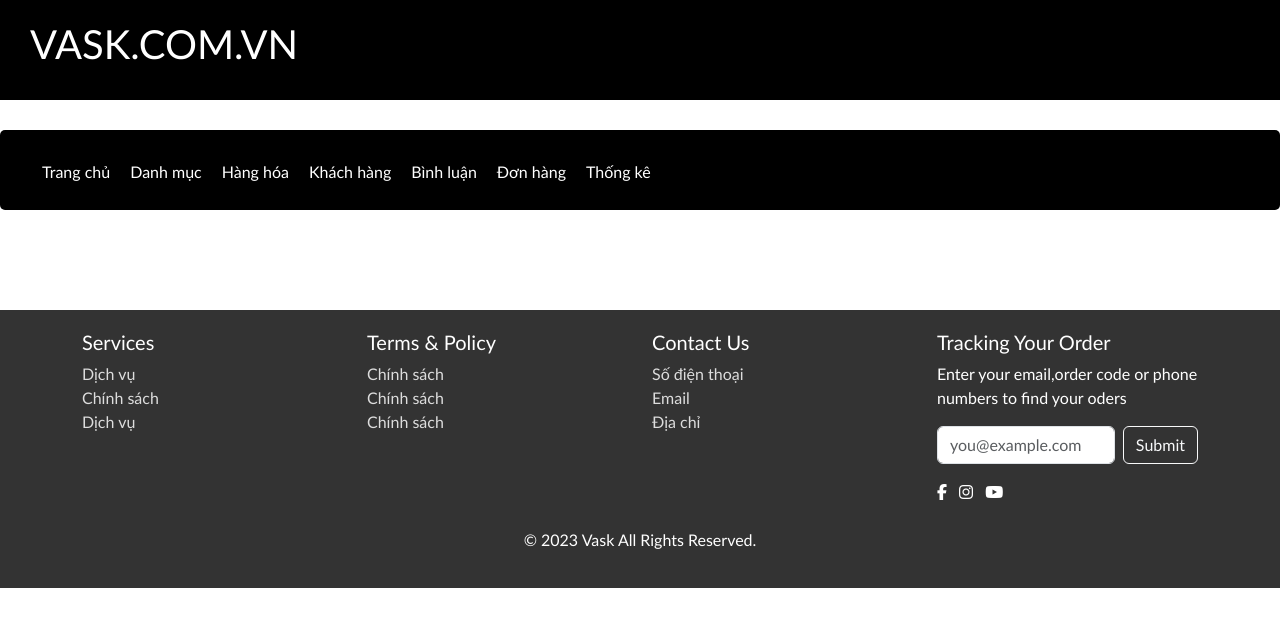
After one commit to vikhoa911/Duan, a PHP site: page /admin/index.html in a window 1280 px wide. The commit adds this page. Shown: the top 627 px of the page. Run offline with PHP 8.4, Linux system fonts and the light colour scheme; some libraries are stand-ins or nearby versions.

Commit message:
Vinh đáp

```diff
--- /dev/null
+++ b/admin/index.html
@@ -0,0 +1,81 @@
+<!DOCTYPE html>
+<html lang="en">
+<head>
+    <meta charset="UTF-8">
+    <meta name="viewport" content="width=device-width, initial-scale=1.0">
+    <title>Admin</title>
+    <link rel="stylesheet" href="path/to/font-awesome/css/font-awesome.min.css">
+    <link rel="stylesheet" href="https://cdnjs.cloudflare.com/ajax/libs/font-awesome/6.0.0-beta3/css/all.min.css">
+    <link href="https://cdn.jsdelivr.net/npm/bootstrap@5.3.0-alpha1/dist/css/bootstrap.min.css" rel="stylesheet">
+    <script src='https://kit.fontawesome.com/a076d05399.js' crossorigin='anonymous'></script>
+    <link rel="stylesheet" href="../views/css/styleadmin.css">
+</head>
+<body>
+    <!-- Header -->
+
+        <div class="headeradmin">
+           <h1>VASK.COM.VN</h1>
+        </div>
+    <!-- Nav -->
+    <div class="menu">
+        <ul>
+            <li><a href="index.php">Trang chủ</a></li>
+            <li><a href="index.php?act=listdm">Danh mục</a></li>
+            <li><a href="index.php?act=listsp">Hàng hóa</a></li>
+            <li><a href="index.php?act=dskh">Khách hàng</a></li>
+            <li><a href="index.php?act=dsbl">Bình luận</a></li>
+            <li><a href="index.php?act=listbill">Đơn hàng</a></li>
+            <li><a href="index.php?act=thongke">Thống kê</a></li>
+        </ul>
+    </div>
+
+    <!-- footer-->
+
+<footer class="footer">
+    <div class="container">
+        <div class="row">
+            <div class="col-md-3">
+                <h5>Services</h5>
+                <ul class="list-unstyled">
+                    <li><a href="#">Dịch vụ</a></li>
+                    <li><a href="#">Chính sách</a></li>
+                    <li><a href="#">Dịch vụ</a></li>
+                </ul>
+            </div>
+            <div class="col-md-3">
+                <h5>Terms & Policy</h5>
+                <ul class="list-unstyled">
+                    <li><a href="#">Chính sách</a></li>
+                    <li><a href="#">Chính sách</a></li>
+                    <li><a href="#">Chính sách</a></li>
+                </ul>
+            </div>
+            <div class="col-md-3">
+                <h5>Contact Us</h5>
+                <ul class="list-unstyled">
+                    <li><a href="#">Số điện thoại</a></li>
+                    <li><a href="#">Email</a></li>
+                    <li><a href="#">Địa chỉ</a></li>
+                </ul>
+            </div>
+            <div class="col-md-3">
+                <h5>Tracking Your Order</h5>
+                <p>Enter your email,order code or phone numbers to find your oders</p>
+                <form class="d-flex">
+                    <input type="email" class="form-control me-2" placeholder="you@example.com">
+                    <button class="btn btn-outline-light">Submit</button>
+                </form>
+                <div class="social-icons mt-3">
+                    <a href="#" class="text-white me-2"><i class="fa fa-facebook"></i></a>
+                    <a href="#" class="text-white me-2"><i class="fa fa-instagram"></i></a>
+                    <a href="#" class="text-white"><i class="fa fa-youtube"></i></a>
+                </div>
+            </div>
+        </div>
+        <div class="text-center mt-4">
+            <p>&copy; 2023 Vask All Rights Reserved.</p>
+        </div>
+    </div>
+</footer>
+</body>
+</html>
--- /dev/null
+++ b/views/css/styleadmin.css
@@ -0,0 +1,109 @@
+body{
+    font-family: 'Gill Sans', 'Gill Sans MT', Calibri, 'Trebuchet MS', sans-serif;
+}
+.headeradmin{
+    background-color: black;
+    height: 100px;
+    padding-left: 30px;
+    padding-top: 20px;
+}
+.headeradmin h1{
+
+    color: white;
+}
+.menu{
+    background-color: black;
+    padding: 10px;
+    margin-top: 30px;
+    border-radius: 5px;
+}
+.menu ul{
+    display: flex;
+    margin-top: 20px;
+}
+
+.menu ul li{
+    list-style-type: none;
+    margin-right: 20px;
+
+}
+
+.menu ul li a{
+    color: white;
+    text-decoration: none;
+}
+.menu ul li a:hover{
+    color: wheat;
+
+}
+
+
+.row{
+    display: flex;
+}
+
+.footer {
+    background-color: #333;
+    color: white;
+    padding: 20px 0;
+    margin-top: 100px;
+}
+.footer a {
+    color: #ddd;
+    text-decoration: none;
+}
+.footer a:hover {
+    color: white;
+}
+
+/* Đặt chiều cao cho phần chứa form */
+.h-custom-2 {
+    height: 85vh;
+}
+
+.Login1 {
+    max-width: 900px;
+    margin: 20px auto;
+    border: 1px solid #ddd;
+    box-shadow: 0px 4px 10px rgba(0, 0, 0, 0.1);
+}
+
+/* Đảm bảo button chiếm toàn bộ chiều rộng */
+.btn-block {
+    width: 100%;
+}
+
+/* Căn giữa và điều chỉnh kích thước form */
+.form-container form {
+    width: 80%;
+    max-width: 400px;
+    padding: 20px;
+    background-color: #f8f9fa;
+    border-radius: 8px;
+    box-shadow: 0px 4px 10px rgba(0, 0, 0, 0.1);
+}
+
+/* Đặt hình ảnh bên phải và chiếm nửa trang */
+.img-container {
+    overflow: hidden;
+    height: 565px;
+    margin: auto 0;
+}
+
+.img-container img {
+    max-width: 100%;
+    max-height: 100%;
+    object-fit: cover;
+    object-position: center;
+    margin-top: 20px;
+    margin-left: 20px;
+}
+
+@media (max-width: 768px) {
+    .img-container {
+        display: none;
+    }
+    .form-container {
+        margin: 0 auto;
+    }
+}
```
Also changed, not shown: index.php (+37 -4 lines), models/danhmuc.php (added, +15 -0 lines), admin/danhmuc/add.php (added), admin/danhmuc/model.php (added), admin/danhmuc/update.php (added).
